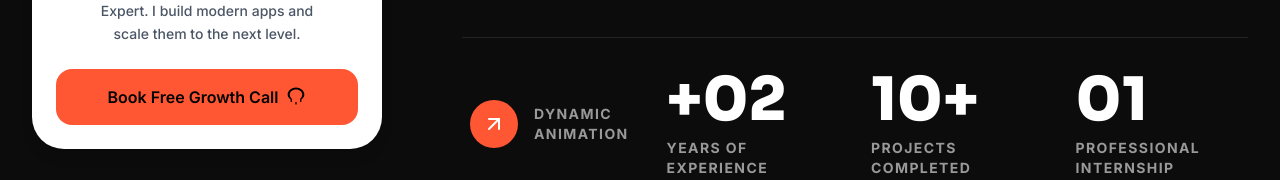
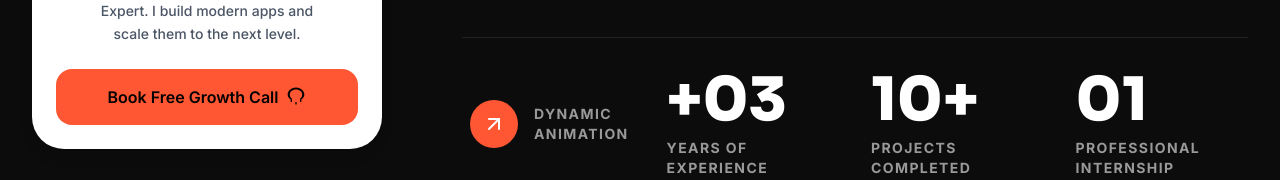
Before and after one commit to Sikandar-7/portfolio-, a Next.js app: page / in a window 1280 px wide. Shown: the part 451-631 px from the top of the page. Built offline with nearby package versions, Linux system fonts and the light colour scheme.

Commit message:
Add dynamic years of experience and apple touch icon

```diff
--- a/src/components/Experience.tsx
+++ b/src/components/Experience.tsx
@@ -1,4 +1,6 @@
 export default function Experience() {
+  const yearsOfExperience = String(new Date().getFullYear() - 2023).padStart(2, '0');
+
   const experiences = [
     {
       id: 1,
@@ -19,7 +21,7 @@ export default function Experience() {
   return (
     <section id="experience" className="flex flex-col pt-12 border-t border-border">
       <h2 className="text-[3rem] lg:text-[4rem] font-black font-sora leading-none uppercase mb-16">
-        <span className="block text-white">02 Years Of</span>
+        <span className="block text-white">{yearsOfExperience} Years Of</span>
         <span className="block text-[#333333]">Experience</span>
       </h2>
 
--- a/src/components/Hero.tsx
+++ b/src/components/Hero.tsx
@@ -4,6 +4,8 @@ import { motion } from "framer-motion";
 import { ArrowUpRight } from "lucide-react";
 
 export default function Hero() {
+  const yearsOfExperience = String(new Date().getFullYear() - 2023).padStart(2, '0');
+
   return (
     <section id="home" className="flex flex-col justify-center mt-12 lg:mt-0 pt-0 sm:pt-4">
       {/* Massive Typography Title */}
@@ -48,7 +50,7 @@ export default function Hero() {
         </div>
 
         <div>
-          <h3 className="text-5xl lg:text-6xl font-black font-sora mb-2">+02</h3>
+          <h3 className="text-5xl lg:text-6xl font-black font-sora mb-2">+{yearsOfExperience}</h3>
           <p className="text-sm font-bold uppercase tracking-widest text-muted">Years of<br />Experience</p>
         </div>
         <div>
```
Also changed, not shown: src/app/apple-icon.jpg (added).
